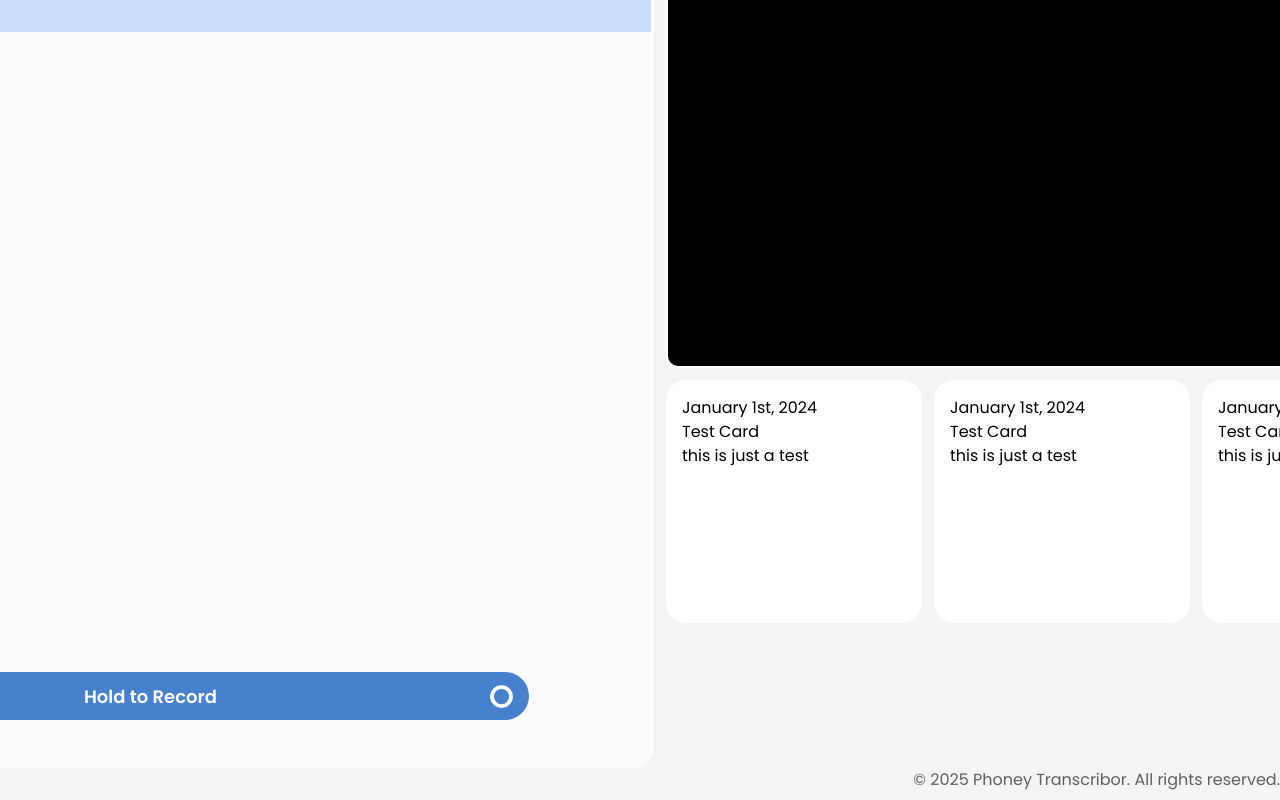
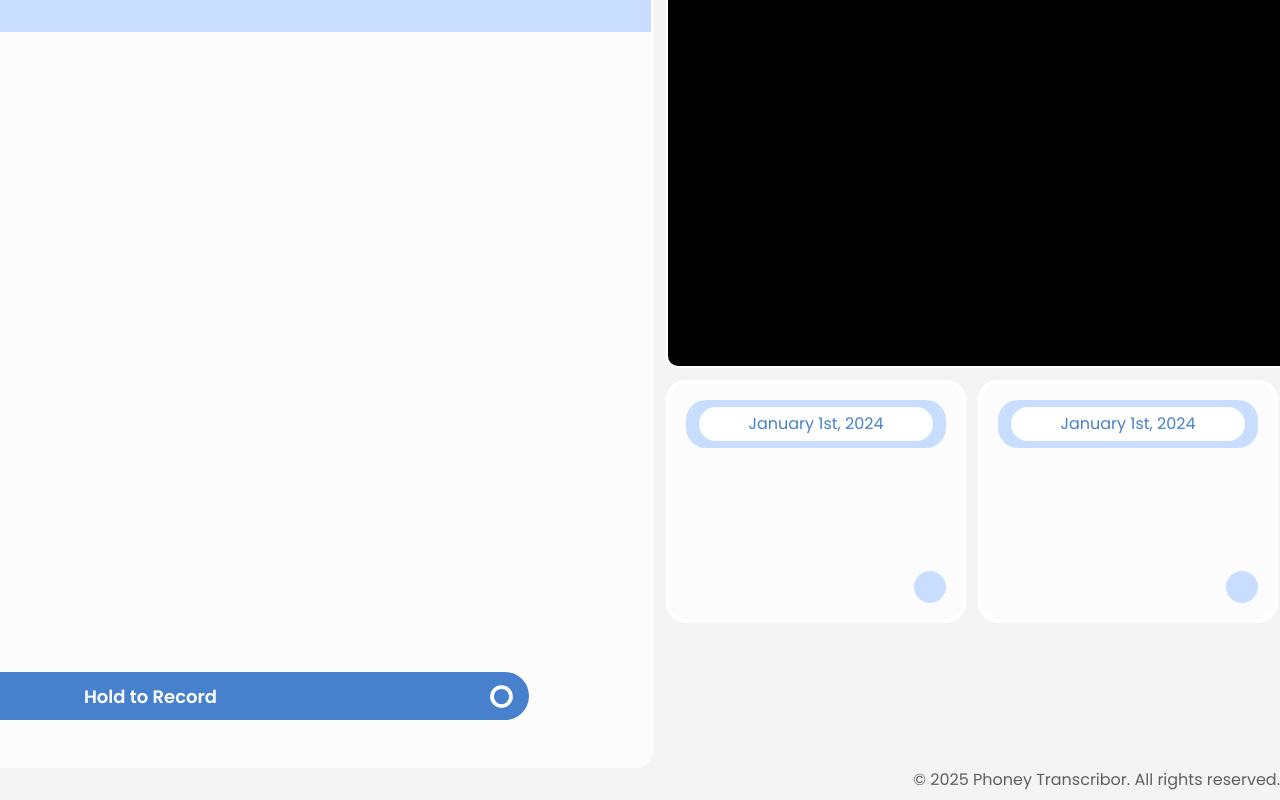
Before and after one commit to ryushen-tan/Phon3y, a React (Vite) app in the folder fe/: page / in a window 1280 px wide. Shown: the top 800 px of the page. Built offline with nearby package versions, Linux system fonts and the light colour scheme; no server answers.

Commit message:
[FEAT] Adjusted Gallery card component and built transcribe functionality into a custom hook

```diff
--- a/fe/src/App.tsx
+++ b/fe/src/App.tsx
@@ -16,10 +16,13 @@ function App() {
           </div>
           <div className='flex flex-col gap-3'>
             <Camera />
-            <div className='flex gap-3 w-240'>
-              <GalleryCard title="Test Card" date="January 1st, 2024" description="this is just a test" />
-              <GalleryCard title="Test Card" date="January 1st, 2024" description="this is just a test" />
-              <GalleryCard title="Test Card" date="January 1st, 2024" description="this is just a test" />
+            <div className="w-240 overflow-x-auto">
+              <div className="flex gap-3 w-max">
+                <GalleryCard title="Test Card" date="January 1st, 2024" description="this is just a test" />
+                <GalleryCard title="Test Card" date="January 1st, 2024" description="this is just a test" />
+                <GalleryCard title="Test Card" date="January 1st, 2024" description="this is just a test" />
+                <GalleryCard title="Test Card" date="January 1st, 2024" description="this is just a test" />
+              </div>
             </div>
           </div>
         </div>
--- a/fe/src/components/Gallery/GalleryCard.tsx
+++ b/fe/src/components/Gallery/GalleryCard.tsx
@@ -4,12 +4,22 @@ import { GalleryCardProps } from './types';
 
 const GalleryCard: React.FC<GalleryCardProps> = ({ title, description, date }) => {
     return (
-        <div className="gallery-card w-[20vw] h-[19vw] bg-white rounded-[20px] p-4">
-            <h1>{date}</h1>
-            <h3 className="gallery-card__title">{title}</h3>
-            <p className="gallery-card__description">{description}</p>
+        <div className="flex flex-col w-75 h-[19vw] bg-[#FCFCFC] rounded-[20px] p-4 border-4 border-white hover:cursor-pointer">
+            <div className="w-full h-12 bg-[#C9DEFF] rounded-[20px] flex justify-center items-center text-[#4780CC]">
+                <div className="w-[90%] h-[70%] rounded-[20px] p-3 bg-white flex justify-center items-center">
+                    <h1>{date}</h1>
+                </div>
+            </div>
+            <div className="flex flex-col gap-3 text-left h-full relative">
+                {/* <h3 className="gallery-card__title">{title}</h3>
+                <p className="gallery-card__description">{description}</p> */}
+                <div className='absolute bottom-0 right-0'>
+                    <button className="rounded-full w-8 h-8 bg-[#C9DEFF] flex justify-center items-center text-center"></button>
+                </div>
+            </div>
         </div>
     );
 };
 
+
 export default GalleryCard;
--- a/fe/src/components/Transcribe/Transcribe.tsx
+++ b/fe/src/components/Transcribe/Transcribe.tsx
@@ -4,10 +4,11 @@ import { RecordedBlob } from './types';
 import { useDispatch } from "react-redux";
 import { AppDispatch } from "../../store/store";
 import { startRecording, stopRecording } from "../../store/recorderSlice";
-import { postAudio } from "./hooks.ts";
+import { useAudioTranscription } from "./hooks.ts";
 
 const Transcribe: React.FC = () => {
 
+    const { postAudio } = useAudioTranscription();
     const [record, setRecord] = useState(false);
     const dispatch = useDispatch<AppDispatch>();
 
--- a/fe/src/components/Transcribe/hooks.ts
+++ b/fe/src/components/Transcribe/hooks.ts
@@ -1,4 +1,10 @@
-export const postAudio = async (audio: Blob | null): Promise<void> => {
+import { useState } from 'react';
+
+export const useAudioTranscription = () => {
+    const [transcription, setTranscription] = useState<string | null>(null);
+    const [error, setError] = useState<string | null>(null);
+
+    const postAudio = async (audio: Blob | null): Promise<void> => {
         if (audio) {
             try {
                 const wavBlob = await convertWebMToWav(audio);
@@ -11,11 +17,20 @@ export const postAudio = async (audio: Blob | null): Promise<void> => {
                 });
 
                 const data: { transcription: string } = await response.json();
-            console.log('Transcription:', data.transcription);
-        } catch (error) {
-            console.error('Error:', error);
+                setTranscription(data.transcription);
+                alert("successefully transcribed audio");
+            } catch (err: unknown) {
+                if (err instanceof Error) {
+                    setError('Error: ' + err.message);
+                } else {
+                    setError('An unknown error occurred');
+                }
+                console.error('Error:', err);
             }
         }
+    };
+
+    return { transcription, error, postAudio };
 };
 
 // Function to convert WebM blob to WAV
```
Lines whose indentation alone changed are shown as unchanged.
